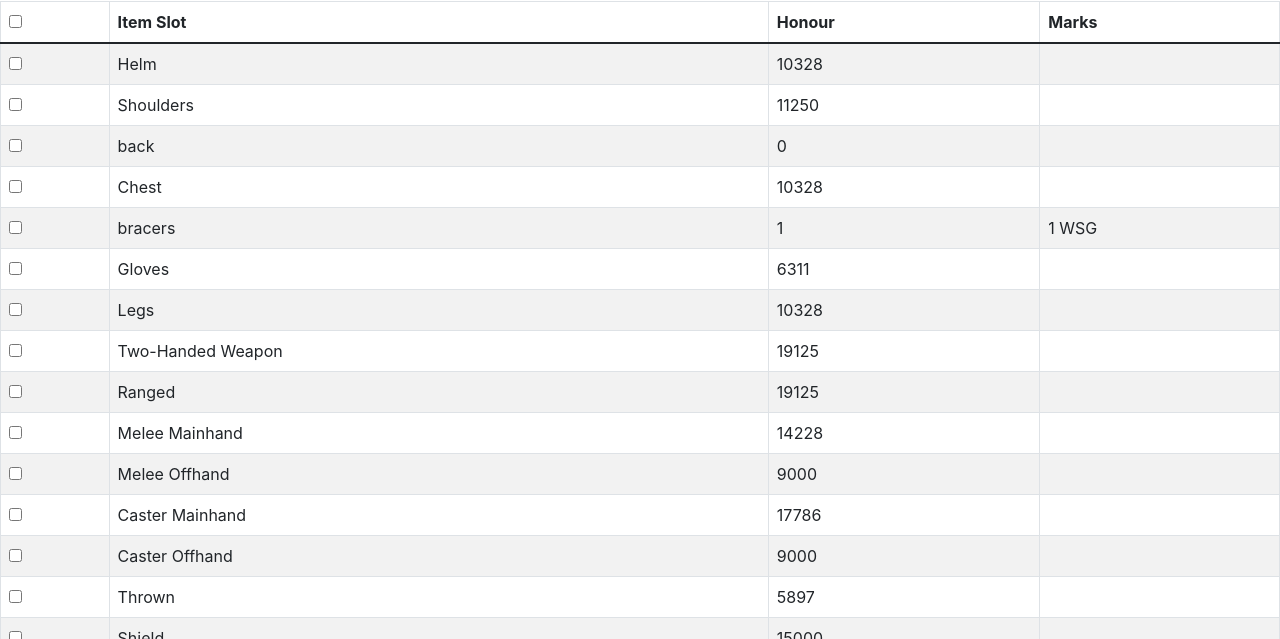
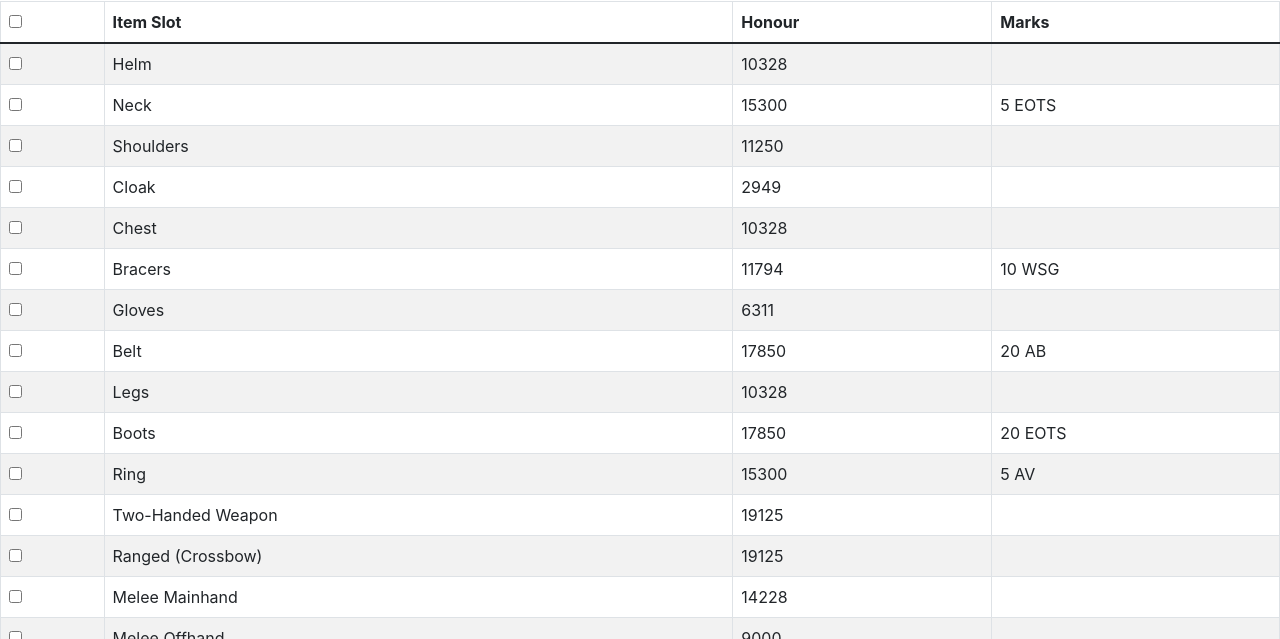
Before and after one commit to Cellv2/how-much-honor-simple, a React (Create React App) app: page / in a window 1280 px wide. Shown: the part 313-952 px from the top of the page. Built offline with nearby package versions, Linux system fonts and the light colour scheme.

Commit message:
Correct item costs and display names

```diff
--- a/src/data/items.data.ts
+++ b/src/data/items.data.ts
@@ -6,11 +6,17 @@ export const itemCostInfo: ItemCost[] = [
         slot: "head",
     },
     {
+        honorAmount: 15300,
+        slot: "neck",
+        marksAmount: 5,
+        marksType: "EOTS",
+    },
+    {
         honorAmount: 11250,
         slot: "shoulder",
     },
     {
-        honorAmount: 0,
+        honorAmount: 2949,
         slot: "back",
     },
     {
@@ -18,9 +24,9 @@ export const itemCostInfo: ItemCost[] = [
         slot: "chest",
     },
     {
-        honorAmount: 1,
+        honorAmount: 11794,
         slot: "bracers",
-        marksAmount: 1,
+        marksAmount: 10,
         marksType: "WSG",
     },
     {
@@ -28,8 +34,26 @@ export const itemCostInfo: ItemCost[] = [
         slot: "gloves",
     },
     {
+        honorAmount: 17850,
+        slot: "belt",
+        marksAmount: 20,
+        marksType: "AB",
+    },
+    {
         honorAmount: 10328,
         slot: "legs",
+    },
+    {
+        honorAmount: 17850,
+        slot: "boots",
+        marksAmount: 20,
+        marksType: "EOTS",
+    },
+    {
+        honorAmount: 15300,
+        slot: "ring",
+        marksAmount: 5,
+        marksType: "AV",
     },
     {
         honorAmount: 19125,
@@ -56,16 +80,12 @@ export const itemCostInfo: ItemCost[] = [
         slot: "offhand-spell",
     },
     {
-        honorAmount: 5897,
-        slot: "thrown",
-    },
-    {
         honorAmount: 15000,
         slot: "shield",
     },
     {
         honorAmount: 5897,
-        slot: "wand",
+        slot: "wand", // this is the same as thrown
     },
     {
         honorAmount: 2000,
@@ -74,36 +94,62 @@ export const itemCostInfo: ItemCost[] = [
     {
         honorAmount: 30000,
         slot: "trinket-battlemasters",
+        marksAmount: 20,
+        marksType: "AV",
     },
 ];
 
 export const slotDisplayNames: { slot: ItemSlot; displayName: string }[] = [
     {
-        displayName: "Gloves",
-        slot: "gloves",
+        displayName: "Helm",
+        slot: "head",
+    },
+    {
+        displayName: "Neck",
+        slot: "neck",
     },
     {
         displayName: "Shoulders",
         slot: "shoulder",
     },
     {
-        displayName: "Legs",
-        slot: "legs",
-    },
-    {
-        displayName: "Helm",
-        slot: "head",
+        displayName: "Cloak",
+        slot: "back",
     },
     {
         displayName: "Chest",
         slot: "chest",
     },
     {
+        displayName: "Bracers",
+        slot: "bracers",
+    },
+    {
+        displayName: "Gloves",
+        slot: "gloves",
+    },
+    {
+        displayName: "Belt",
+        slot: "belt",
+    },
+    {
+        displayName: "Legs",
+        slot: "legs",
+    },
+    {
+        displayName: "Boots",
+        slot: "boots",
+    },
+    {
+        displayName: "Ring",
+        slot: "ring",
+    },
+    {
         displayName: "Two-Handed Weapon",
         slot: "2h",
     },
     {
-        displayName: "Ranged",
+        displayName: "Ranged (Crossbow)",
         slot: "ranged",
     },
     {
@@ -131,7 +177,7 @@ export const slotDisplayNames: { slot: ItemSlot; displayName: string }[] = [
         slot: "shield",
     },
     {
-        displayName: "Wand",
+        displayName: "Thrown / Wand",
         slot: "wand",
     },
     {
```
